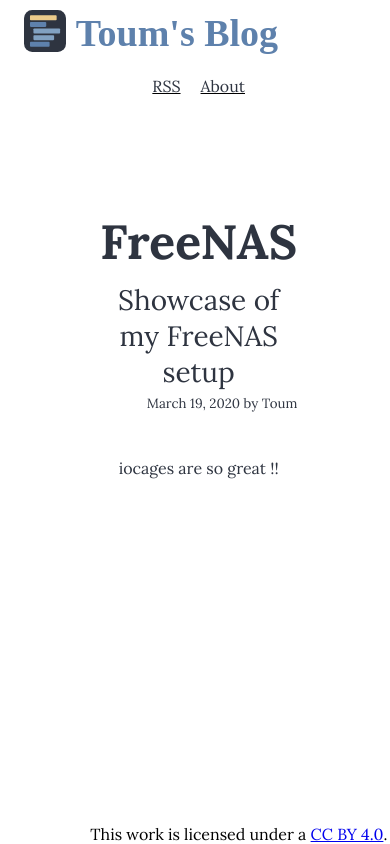
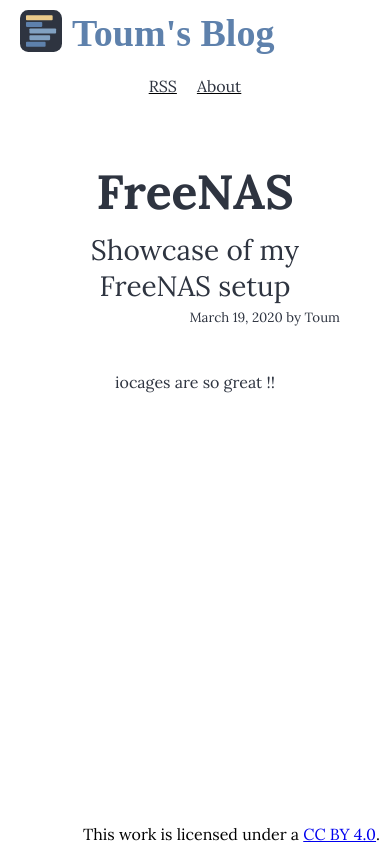
Before and after one commit to xorob0/blog, a Gatsby site: page /FreenNAS/ in a window 390 px wide. Built offline with nearby package versions, Linux system fonts and the light colour scheme; Gatsby itself is replaced by a stand-in of ours; a web font is replaced by a local one.

Commit message:
better responsiveness

```diff
--- a/src/components/layout.js
+++ b/src/components/layout.js
@@ -10,6 +10,7 @@
   padding-right: 10px;
   box-sizing: border-box;
   width: 100%;
+  flex-wrap: wrap;
 `
 
 const Main = styled.main`
--- a/src/templates/blog-post.js
+++ b/src/templates/blog-post.js
@@ -15,7 +15,6 @@
   box-sizing: border-box;
   font-family: "Lora";
   color: #2e3440;
-  padding: 50px;
 `
 
 const Title = styled.h2`
```
